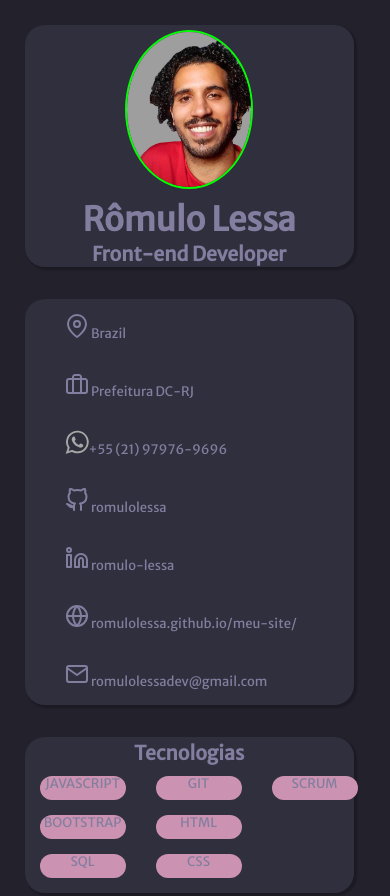
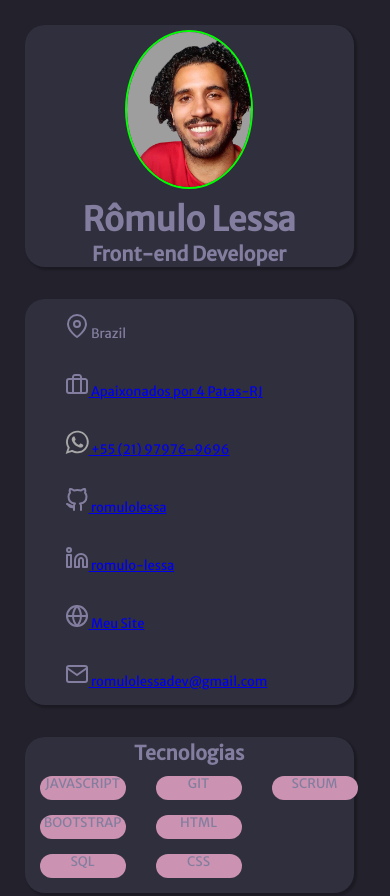
Before and after one commit to romulolessa/MeuPortfolio, a plain HTML site: page index.html in a window 390 px wide. Shown: the top 896 px of the page. Drawn offline with Linux system fonts and the light colour scheme.

Commit message:
Atualização e melhorias na versao mobile e desktop

```diff
--- a/index.html
+++ b/index.html
@@ -24,12 +24,12 @@
                 <article class="links">
                     <div class="container-link">
                         <p><img src="./img/map-loc.svg" alt="figura de localização"> Brazil</p>
-                        <p><img src="./img/trabalho.svg" alt="figura de trabalho"> Prefeitura DC-RJ</p>
-                        <p><img src="img/whatsapp.svg" alt="figura do whatsapp">+55 (21) 97976-9696</p>
-                        <p><img src="./img/git.svg" alt="figura de Github"> romulolessa</p>
-                        <p><img src="./img/linkdin.svg" alt="figura de Linkdin"> romulo-lessa</p>
-                        <p><img src="./img/web.svg" alt="figura de Site"> romulolessa.github.io/meu-site/</p>
-                        <p><img src="./img/email.svg" alt="figura de E-mail"> romulolessadev@gmail.com</p>
+                        <p><img src="./img/trabalho.svg" alt="figura de trabalho"><a target="_blank" href="https://apaixonadossaudepet.com.br/"> Apaixonados por 4 Patas-RJ</a></p>
+                        <p><img src="img/whatsapp.svg" alt="figura do whatsapp"><a target="_blank" href=" https://wa.me/5521979769696"> +55 (21) 97976-9696</a></p>
+                        <p><img src="./img/git.svg" alt="figura de Github"><a href="https://github.com/romulolessa"> romulolessa</a></p>
+                        <p><img src="./img/linkdin.svg" alt="figura de Linkdin"><a target="_blank" href="https://br.linkedin.com/in/romulo-de-almeida-lessa-592956101"> romulo-lessa</a></p>
+                        <p><img src="./img/web.svg" alt="figura de Site"><a href="https://romulolessa.github.io/meu-site/"> Meu Site</a></p>
+                        <p><img src="./img/email.svg" alt="figura de E-mail"><a href="mailto:romulolessadev@gmail.com"> romulolessadev@gmail.com</a></p>
                     </div>
                 </article>
                 <section class="tecnologies">
--- a/style.css
+++ b/style.css
@@ -163,7 +163,7 @@ header h2{
 }
 /*Final do Main*/
 /* version mobile*/
-@media only screen and (max-width: 400px) {
+@media only screen and (max-width: 900px) {
   body{
     display: block;
  }
```
